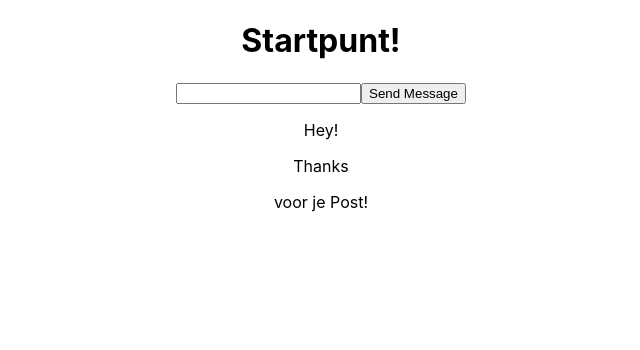
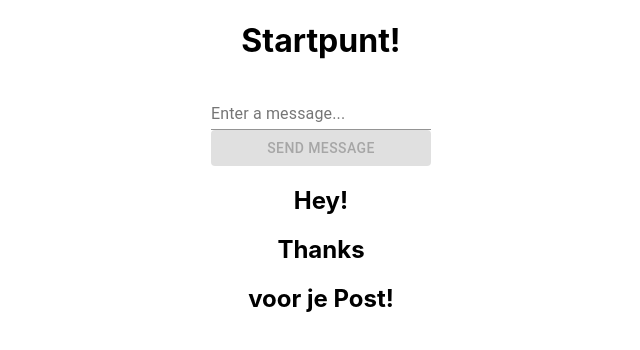
Before and after one commit to mPeltzerNovi/Facebook-Messenger-Challenge, a React (Create React App) app: page / in a window 1280 px wide. Shown: the top 350 px of the page, without its empty margins (319-959 px from the left). Built offline with nearby package versions, Linux system fonts and the light colour scheme.

Commit message:
Message component, props

```diff
--- a/package.json
+++ b/package.json
@@ -3,6 +3,7 @@
   "version": "0.1.0",
   "private": true,
   "dependencies": {
+    "@material-ui/core": "^4.11.4",
     "@testing-library/jest-dom": "^5.14.1",
     "@testing-library/react": "^11.2.7",
     "@testing-library/user-event": "^12.8.3",
--- a/src/App.js
+++ b/src/App.js
@@ -1,5 +1,7 @@
 import React, { useState } from 'react';
+import { Button, FormControl, InputLabel, Input } from "@material-ui/core";
 import './App.css';
+import Message from "./Message";
 
 
 function App() {
@@ -23,8 +25,14 @@
       <h1>Startpunt!</h1>
 
       <form>
-          <input value={input} onChange={event => setInput(event.target.value)} />
-          <button type='submit' onClick={sendMessage}>Send Message</button>
+          <FormControl>
+              <InputLabel>Enter a message...</InputLabel>
+              <Input value={input} onChange={event => setInput(event.target.value)} />
+              <Button disabled={!input} variant="contained" color="primary" type='submit' onClick={sendMessage}>Send Message</Button>
+          </FormControl>
+
+
+
       </form>
 
 
@@ -32,7 +40,8 @@
 
         {
             messages.map(message => (
-                <p>{message}</p>
+                <Message text={message} />
+
             ))
         }
 
--- /dev/null
+++ b/src/Message.js
@@ -0,0 +1,11 @@
+import React from 'react';
+
+function Message(props) {
+    return (
+        <div>
+            <h2>{props.text}</h2>
+        </div>
+    )
+}
+
+export default Message;
```
Also changed, not shown: 1 other file (tests, documents, lock files or other folders).
